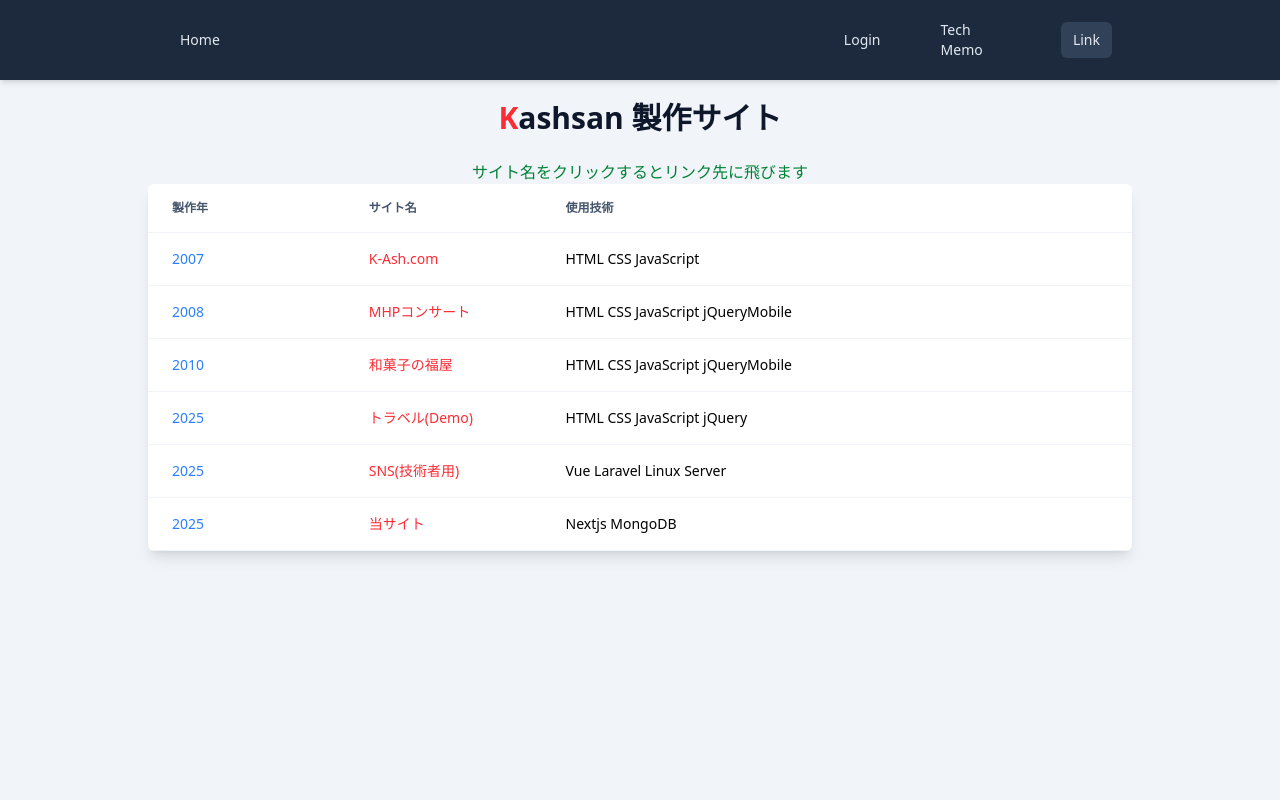
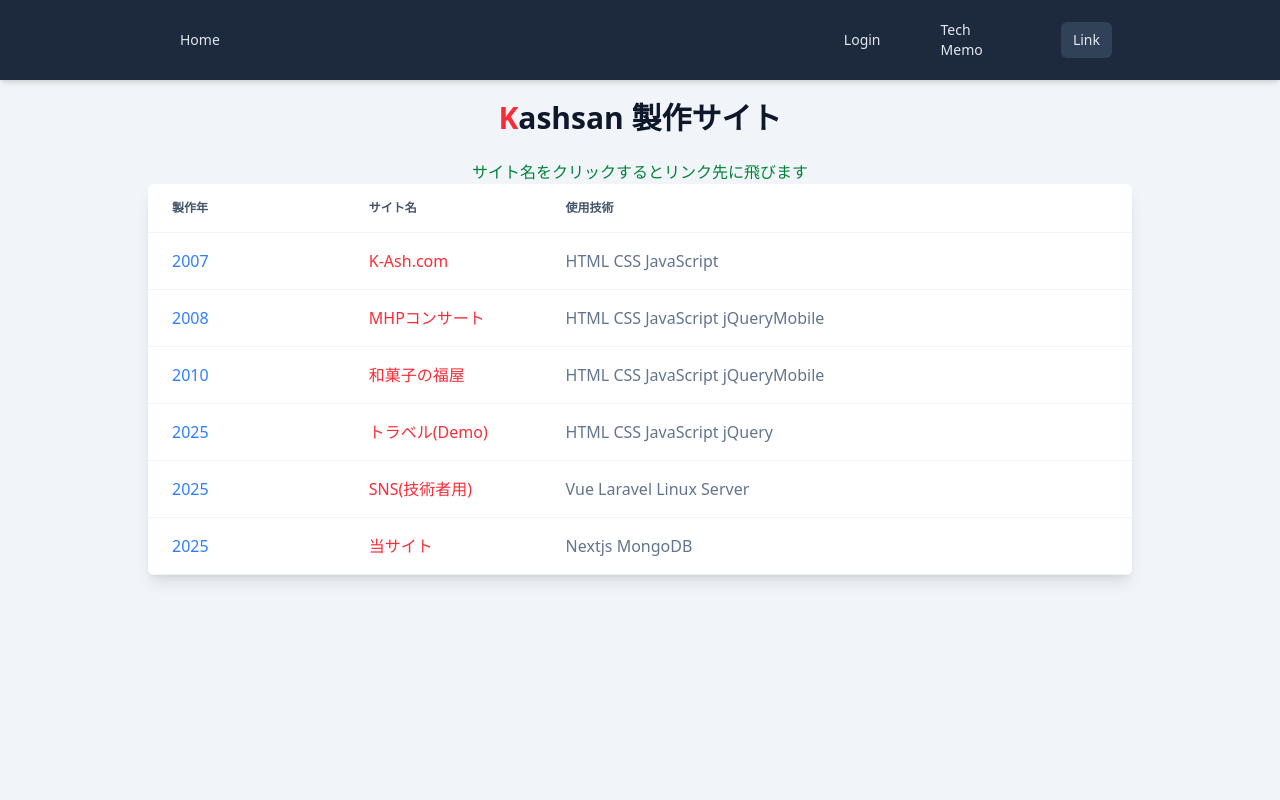
Before and after one commit to kashsan-jp/next-blog-app, a Next.js app: page /link in a window 1280 px wide. Shown: the top 800 px of the page. Built offline with nearby package versions, Linux system fonts and the light colour scheme; no server answers.

Commit message:
2025.8.16.10

```diff
--- a/src/app/link/page.jsx
+++ b/src/app/link/page.jsx
@@ -20,9 +20,9 @@ export default function Link() {
         <tbody>
             {jsonLinks.map((link) => (
                 <tr key={link.id}>
-                    <td className='text-blue-500'>{link.date}</td>
-                    <td className='text-red-500'><a href={link.url}>{link.siteName}</a></td>
-                    <td>{link.comment}</td>
+                    <td className='text-blue-500 sm:text-sm lg:text-base'>{link.date}</td>
+                    <td className='text-red-500 sm:text-sm lg:text-base'><a href={link.url}>{link.siteName}</a></td>
+                    <td className='text-slate-500 sm:text-sm lg:text-base'>{link.comment}</td>
                 </tr>
             ))
             }
```
